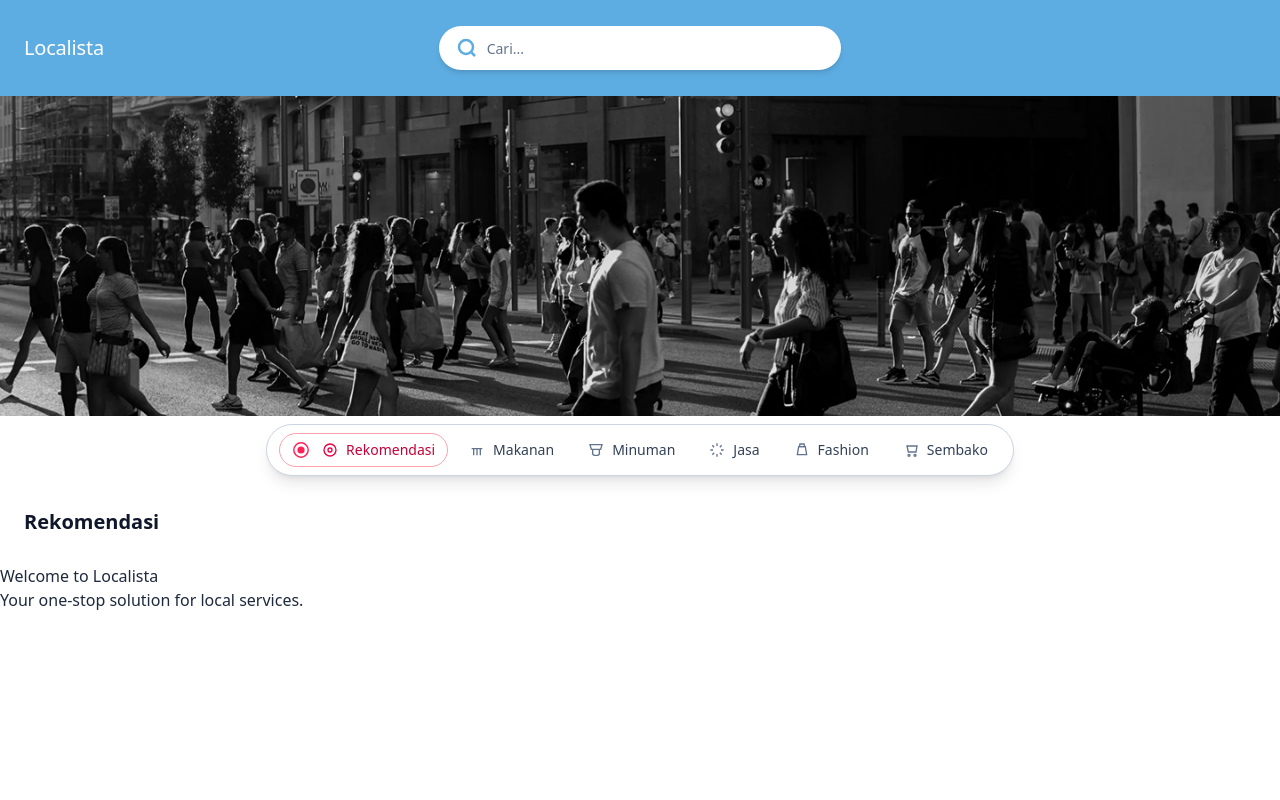
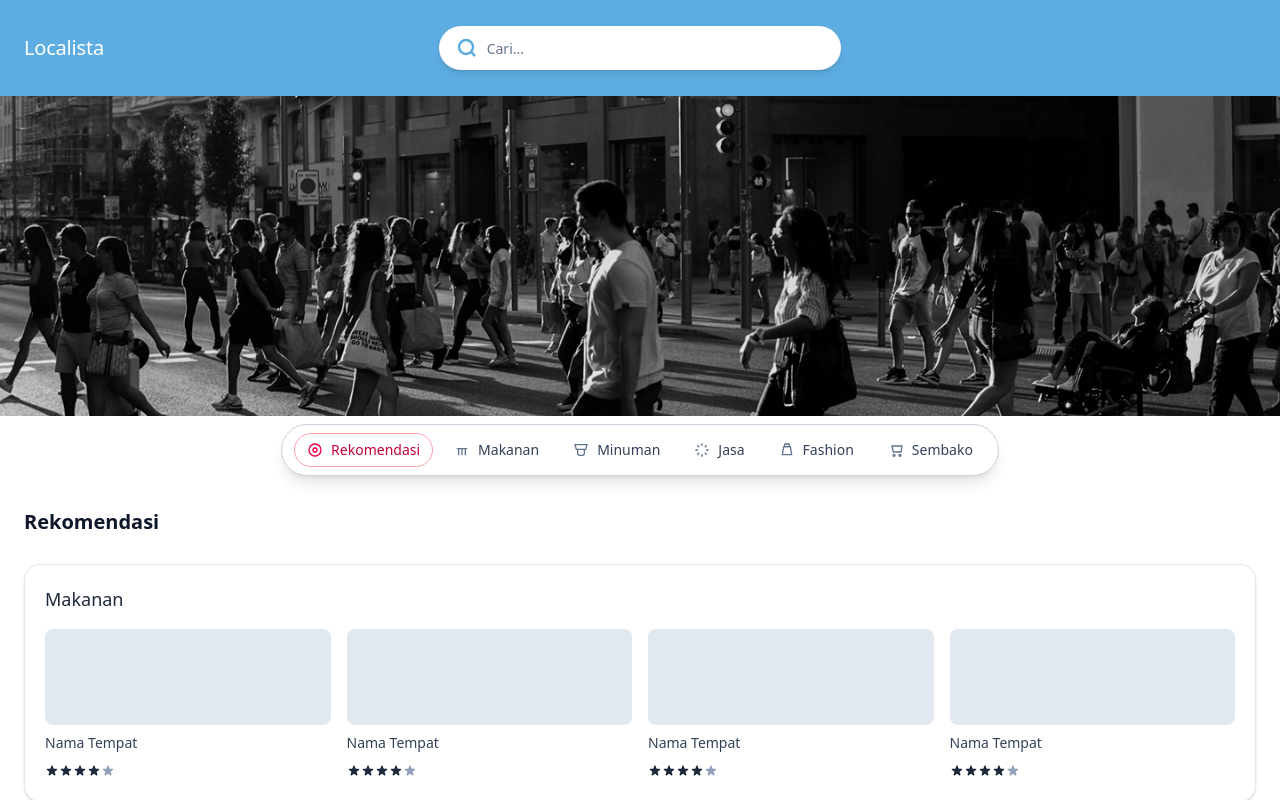
Before and after one commit to Muhammad-Faiz-Firmansyah/localista, a React (Vite) app: page / in a window 1280 px wide. Shown: the top 800 px of the page. Built offline with nearby package versions, Linux system fonts and the light colour scheme.

Commit message:
create katalog -faiz

```diff
--- a/src/Header.jsx
+++ b/src/Header.jsx
@@ -27,7 +27,7 @@ export default function Header() {
       </div>
 
       {/* Floating category bar */}
-      <div className="mx-auto max-w-7x1 px-4 md:px-6 z-10 m-7 relative">
+    <div className="mx-auto max-w-screen-xl px-4 md:px-6 z-10 m-7 relative">
         <div className="-mt-5 hidden md:flex md:justify-center">
           <nav aria-label="Kategori" className="w-full">
             <ul className="mx-auto flex w-max max-w-full list-none items-center gap-2 overflow-x-auto rounded-full border border-slate-300 bg-white px-3 py-2 shadow-lg">
@@ -43,10 +43,7 @@ export default function Header() {
                         : "border-transparent text-slate-700 hover:bg-slate-50")
                     }
                   >
-                    {/* Active: show dot indicator AND the category icon; Inactive: just icon */}
-                    {active === key && (
-                      <DotIndicator className="mr-1 h-[18px] w-[18px] text-rose-500" />
-                    )}
+                    {/* Tampilkan ikon kategori saja (tanpa dot), sesuai Figma */}
                     {icon({ className: active === key ? "text-rose-600" : "text-slate-500" })}
                     {label}
                   </button>
@@ -116,18 +113,4 @@ function GroceryIcon({ className = "" }) {
   );
 }
 
-function DotIndicator({ className = "" }) {
-  return (
-    <svg
-      className={"shrink-0 " + className}
-      viewBox="0 0 20 20"
-      fill="none"
-      stroke="currentColor"
-      strokeWidth="1.6"
-      aria-hidden="true"
-    >
-      <circle cx="10" cy="10" r="8" />
-      <circle cx="10" cy="10" r="4" fill="currentColor" stroke="none" />
-    </svg>
-  );
-}
+// (Dot indicator removed to follow Figma spec)
--- a/src/Home.jsx
+++ b/src/Home.jsx
@@ -1,8 +1,63 @@
-export default function Home() {
+// Home sections: Makanan, Minuman, Jasa, Fashion, Sembako
+// Simple placeholder cards to match the Figma structure
+
+function Star({ filled }) {
   return (
-    <div>
-      <h1>Welcome to Localista</h1>
-      <p>Your one-stop solution for local services.</p>
+    <svg
+      viewBox="0 0 20 20"
+      className={(filled ? "text-slate-800" : "text-slate-400") + " h-3.5 w-3.5 inline-block"}
+      fill="currentColor"
+      aria-hidden="true"
+    >
+      <path d="M9.049 2.927c.3-.921 1.603-.921 1.902 0l1.07 3.292a1 1 0 00.95.69h3.462c.967 0 1.372 1.24.588 1.81l-2.802 2.036a1 1 0 00-.364 1.118l1.07 3.292c.3.921-.755 1.688-1.54 1.118l-2.802-2.036a1 1 0 00-1.176 0l-2.802 2.036c-.784.57-1.838-.197-1.539-1.118l1.07-3.292a1 1 0 00-.364-1.118L2.88 8.72c-.784-.57-.38-1.81.588-1.81h3.461a1 1 0 00.951-.69l1.07-3.292z" />
+    </svg>
+  );
+}
+
+function StarRating({ rating = 4 }) {
+  return (
+    <div className="select-none" aria-label={`Rating ${rating} dari 5`}>
+      {Array.from({ length: 5 }).map((_, i) => (
+        <Star key={i} filled={i < rating} />
+      ))}
     </div>
   );
 }
+
+function ItemCard() {
+  return (
+    <li className="flex flex-col gap-2">
+      <div className="h-24 rounded-lg bg-slate-200" />
+      <div className="space-y-1">
+        <p className="text-sm text-slate-700">Nama Tempat</p>
+        <StarRating rating={4} />
+      </div>
+    </li>
+  );
+}
+
+function SectionPanel({ title }) {
+  return (
+    <section className="rounded-2xl border border-slate-200 bg-white p-4 md:p-5 shadow-sm">
+      <h3 className="mb-4 text-lg font-medium text-slate-800">{title}</h3>
+      <ul className="grid grid-cols-2 gap-4 sm:grid-cols-3 md:grid-cols-4">
+        <ItemCard />
+        <ItemCard />
+        <ItemCard />
+        <ItemCard />
+      </ul>
+    </section>
+  );
+}
+
+export default function Home() {
+  return (
+    <div className="mx-auto max-w-screen-xl px-4 md:px-6 pb-16 space-y-6 md:space-y-8">
+      <SectionPanel title="Makanan" />
+      <SectionPanel title="Minuman" />
+      <SectionPanel title="Jasa" />
+      <SectionPanel title="Fashion" />
+      <SectionPanel title="Sembako" />
+    </div>
+  );
+}
```
